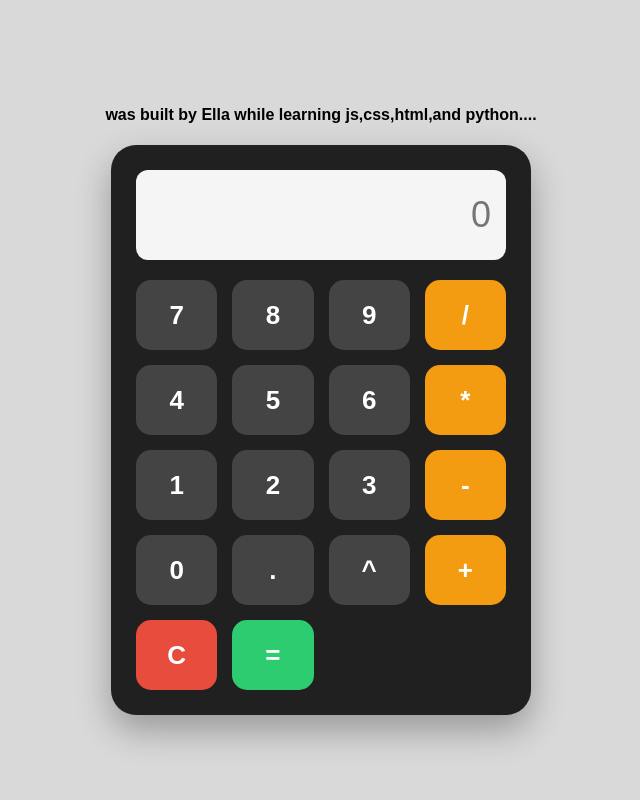
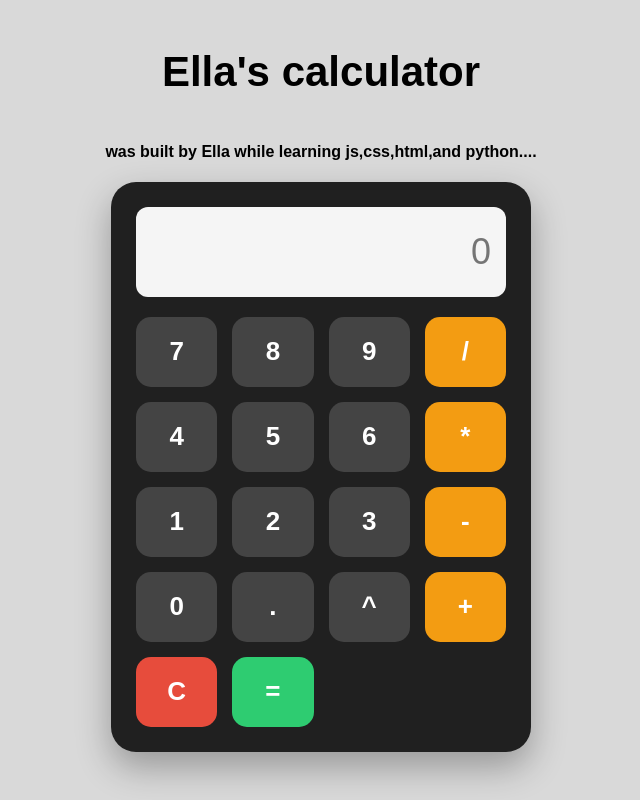
Before and after one commit to emmanuellauloko240-jpg/CALCULATOR-PROJECT, a plain HTML site: page index.html in a window 1280 px wide. Shown: the whole page, without its empty margins (319-959 px from the left). Drawn offline with Linux system fonts and the light colour scheme.

Commit message:
Python calculator

```diff
--- a/index.html
+++ b/index.html
@@ -8,7 +8,7 @@
 </head>
 
 <body>
-
+    <h1>Ella's calculator</h1>
     <h4>was built by Ella while learning js,css,html,and python....</h4>
 
     <div class="calculator">
```
